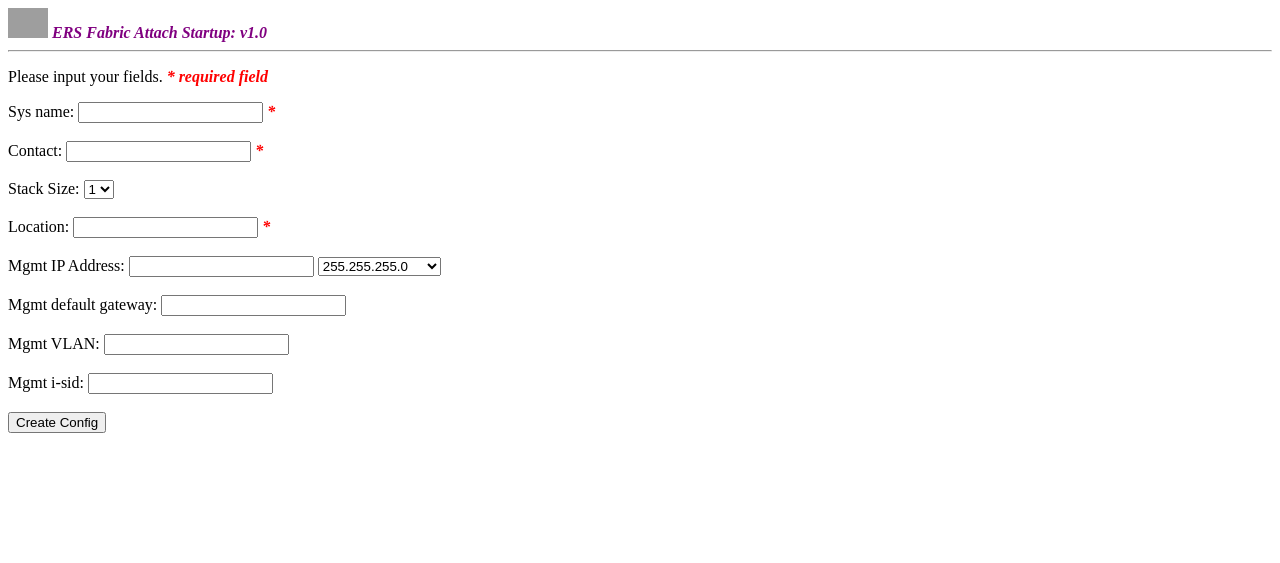
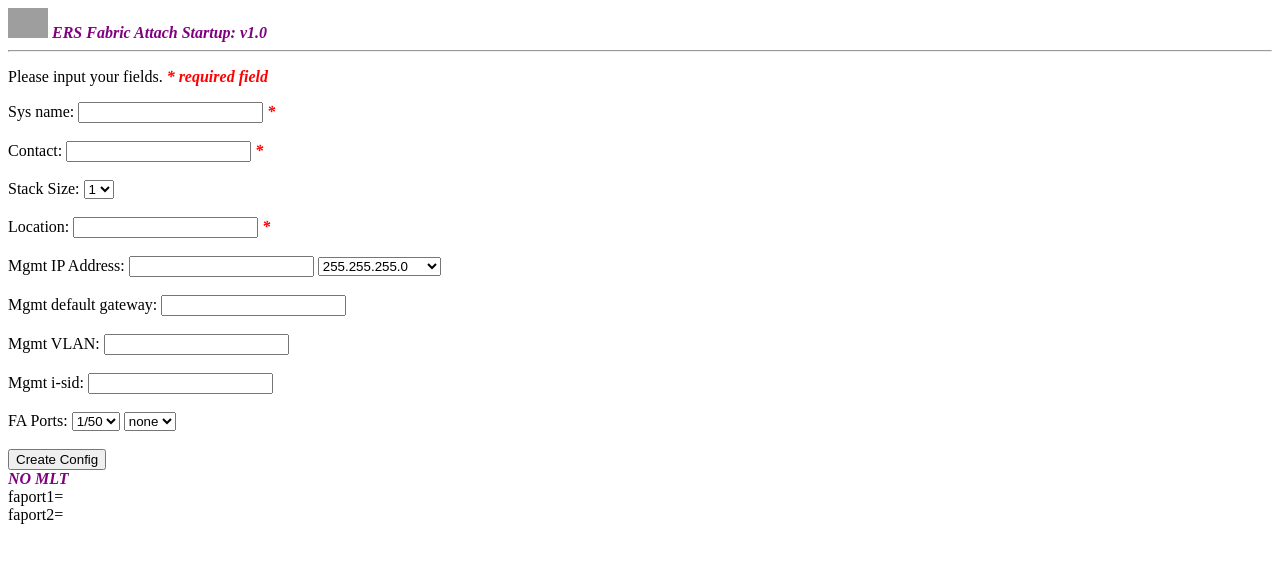
Before and after one commit to ospfbgp/stepcg-git, a PHP site: page /cfg-wizard/ers-fa.php in a window 1280 px wide. Shown: the top 563 px of the page. Run offline with PHP 8.4, Linux system fonts and the light colour scheme; grey boxes are pictures that could not be loaded.

Commit message:
Update ers-fa.php

```diff
--- a/opt/www/cfg-wizard/ers-fa.php
+++ b/opt/www/cfg-wizard/ers-fa.php
@@ -40,6 +40,8 @@
 $mgmtvlanErr = "";
 $mgmtisid = "";
 $mgmtisidErr = "";
+$faport1 = "";
+$faport2 = "";
 
 if ($_SERVER["REQUEST_METHOD"] == "POST") {
 
@@ -111,6 +113,8 @@
     $mgmtisid = test_input($_POST["mgmtisid"]);
   }
 
+  $faport1 = test_input($_POST["faport1"]);
+  $faport2 = test_input($_POST["faport2"]);
 }
 
 function test_input($data) {
@@ -171,6 +175,17 @@
   Mgmt i-sid: <input type="text" name="mgmtisid" value="<?php echo $mgmtisid;?>">
   <span class="error"> <?php echo $mgmtisidErr;?></span>
   <br><br>
+  FA Ports:
+<select name="faport1" >
+  <option value="1/50" <?php if($faport1 == '1/50'){echo("selected");}?>>1/50</option>
+  <option value="1/49" <?php if($faport1 == '1/49'){echo("selected");}?>>1/49</option>
+</select>
+<select name="faport2" >
+  <option value="" <?php if($faport2 == ''){echo("selected");}?>>none</option>
+  <option value="2/50" <?php if($faport2 == '2/50'){echo("selected");}?>>2/50</option>
+  <option value="2/49" <?php if($faport2 == '2/49'){echo("selected");}?>>2/49</option>
+</select>
+  <br><br>
   <input type="submit" name="submit" value="Create Config">
 </form>
 
@@ -196,6 +211,19 @@
 exit<br>
 ";
 }
+if (!empty($_POST["faport2"])){
+echo "
+<span>MLT</span><br>
+faport1=$faport1<br>
+faport2=$faport2<br>
+";
+} else {
+echo "
+<span>NO MLT</span><br>
+faport1=$faport1<br>
+faport2=$faport2<br>
+";
+}
 ?>
 
 </body>
```
